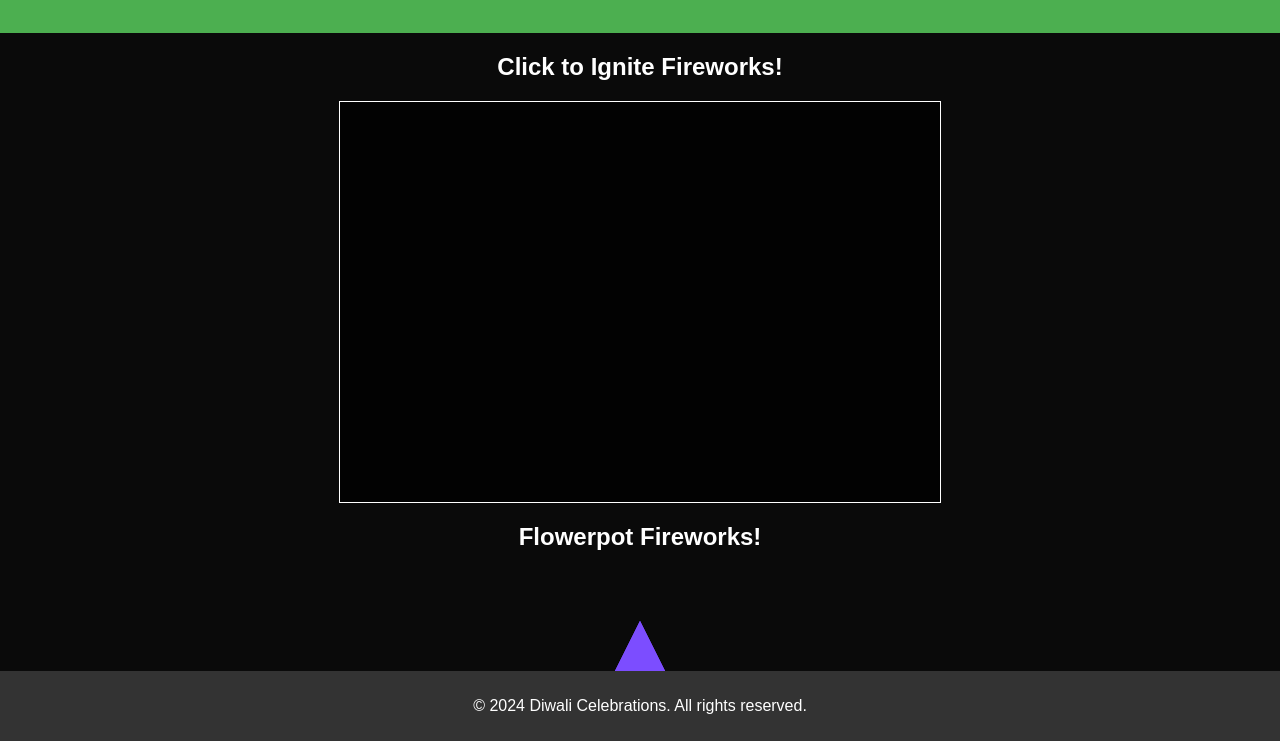
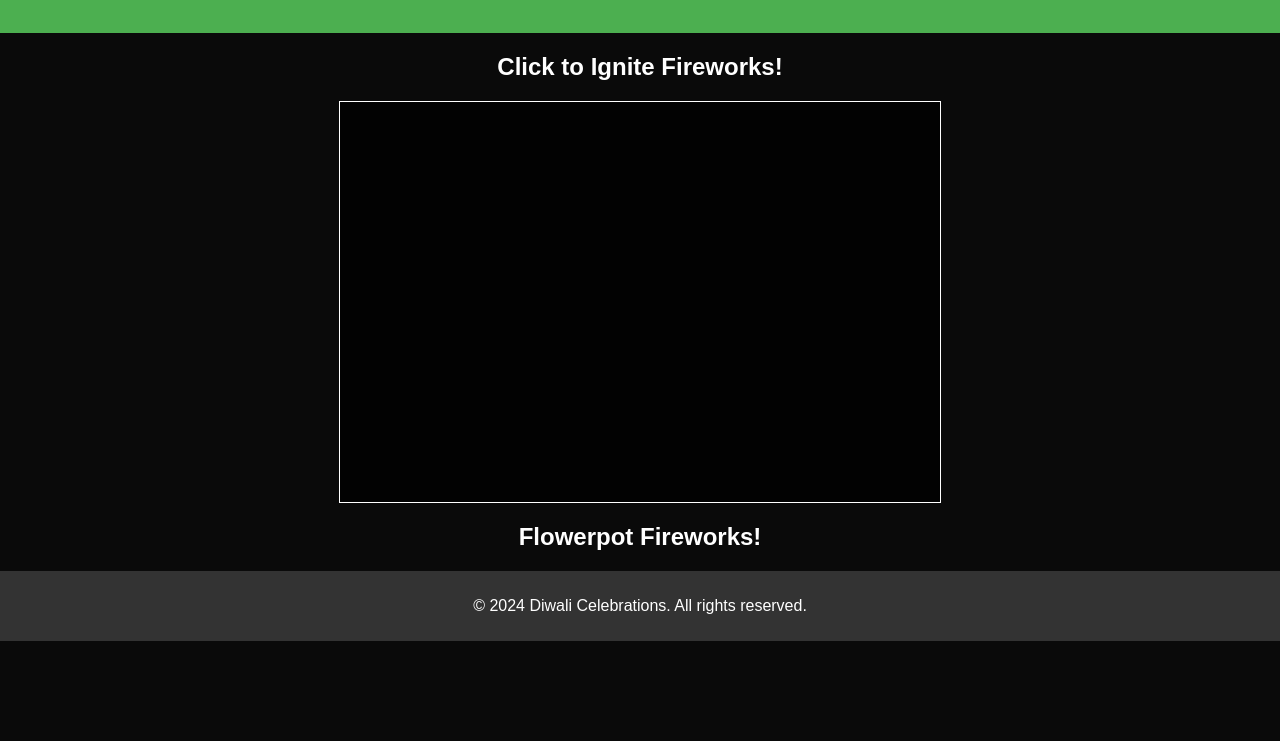
Before and after one commit to mohitguptaofficial15/c-repo, a plain HTML site: page index.html in a window 1280 px wide. Shown: the part 147-888 px from the top of the page. After the commit the page ends 800 px from the top, so only its background shows below. Drawn offline with Linux system fonts and the light colour scheme.

Commit message:
Update index.html

```diff
--- a/index.html
+++ b/index.html
@@ -17,11 +17,7 @@
         <h2>Click to Ignite Fireworks!</h2>
         <canvas id="fireworksCanvas"></canvas>
         <h2>Flowerpot Fireworks!</h2>
-        <div class="flowerpot-container">
-            <div class="flowerpot"></div>
-            <div class="flowerpot"></div>
-            <div class="flowerpot"></div>
-        </div>
+
     </main>
 
     <footer>
```
